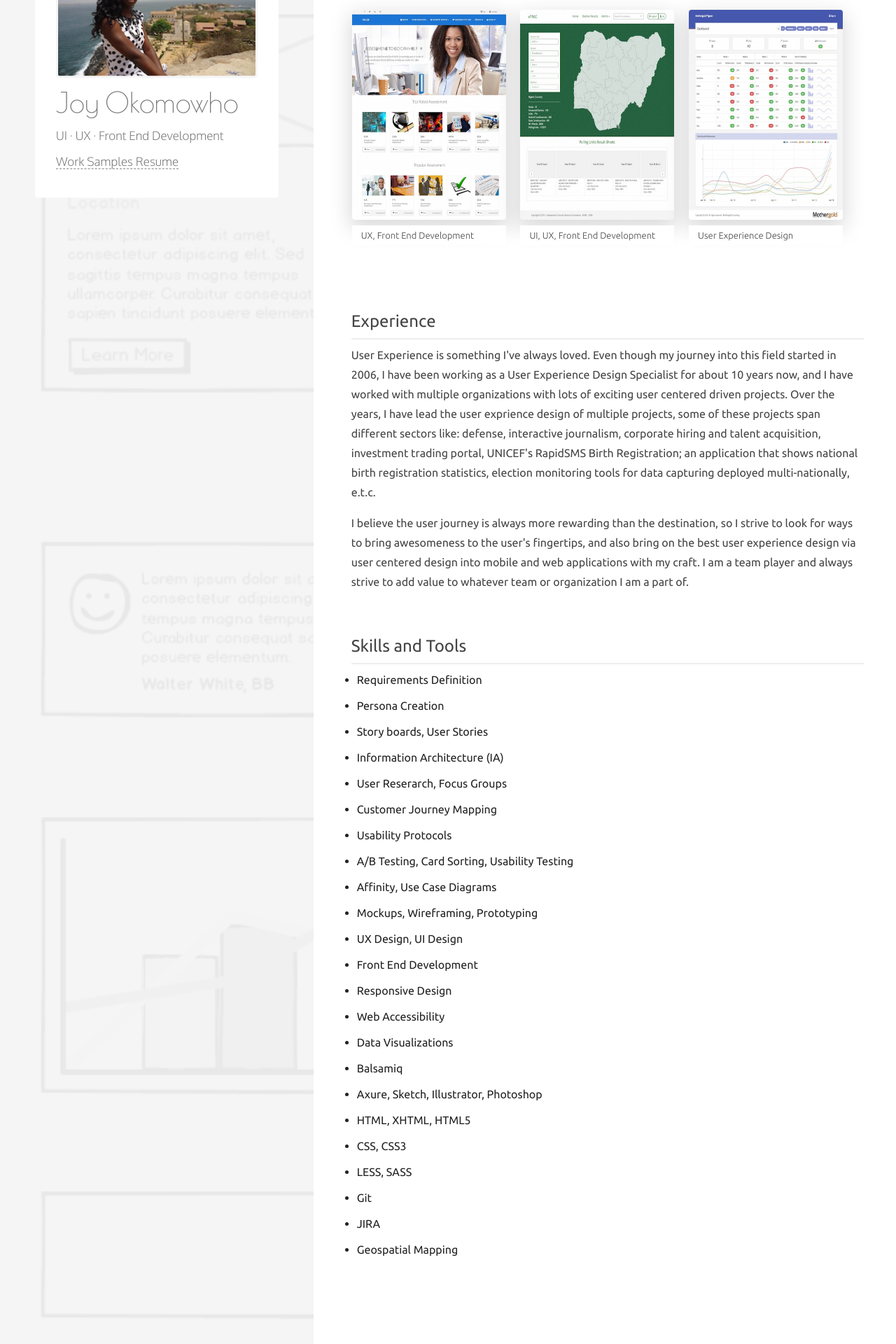
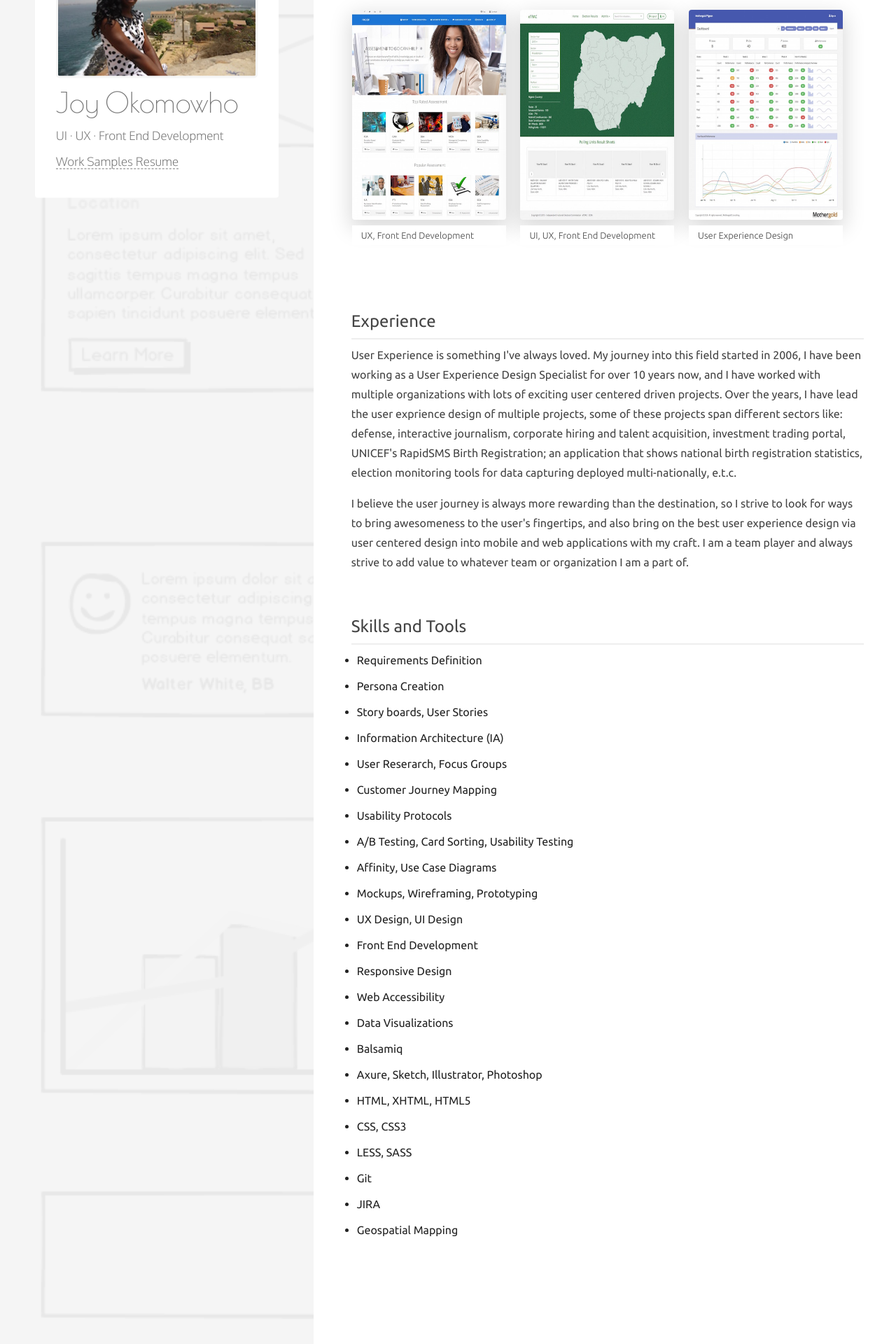
Before and after one commit to jokomowho/my_website, a Jekyll site: the page built from index.html, in a window 1280 px wide. Shown: the part 927-2847 px from the top of the page at 70% size. Built offline with Jekyll 4.4.1, drawn with Linux system fonts in a browser that asks for light colours; nearby versions of some CDN libraries.

Commit message:
updated about me description.

```diff
--- a/index.html
+++ b/index.html
@@ -111,7 +111,7 @@ layout: default
     <h2>Experience</h2>
     <hr>
     <p>
-      User Experience is something I've always loved. Even though my journey into this field started in 2006, I have been working as a User Experience Design Specialist for about 10 years now, and I have worked with multiple organizations with lots of exciting user centered driven projects. Over the years, I have lead the user exprience design of multiple projects, some of these projects span different sectors like: defense, interactive journalism, corporate hiring and talent acquisition, investment trading portal, UNICEF's RapidSMS Birth Registration; an application that shows national birth registration statistics, election monitoring tools for data capturing deployed multi-nationally, e.t.c.
+      User Experience is something I've always loved. My journey into this field started in 2006, I have been working as a User Experience Design Specialist for over 10 years now, and I have worked with multiple organizations with lots of exciting user centered driven projects. Over the years, I have lead the user exprience design of multiple projects, some of these projects span different sectors like: defense, interactive journalism, corporate hiring and talent acquisition, investment trading portal, UNICEF's RapidSMS Birth Registration; an application that shows national birth registration statistics, election monitoring tools for data capturing deployed multi-nationally, e.t.c.
     </p>
     <!--<p>
      As a User Experience Design and User Interface Developer with Irodah Ltd, I worked on some interesting web application projects as well, like ARM Stocktrade, an investment trading portal, and Diakrino, a web portal.
```
